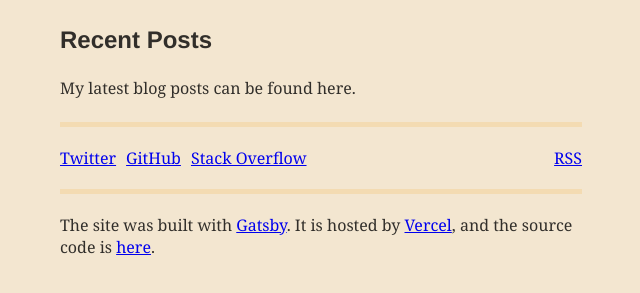
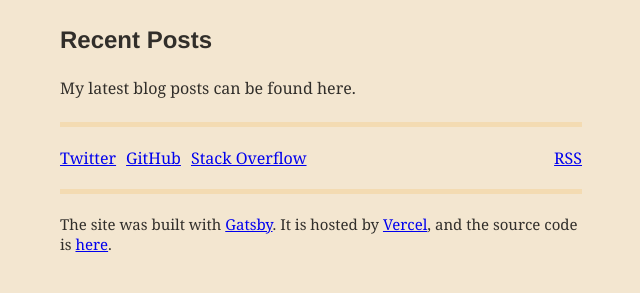
Before and after one commit to nufaylr/nufayl.dev, a Gatsby site: page / in a window 1280 px wide. Shown: the part 217-510 px from the top of the page, without its empty margins (319-959 px from the left). Built offline with nearby package versions, Linux system fonts and the light colour scheme; Gatsby itself is replaced by a stand-in of ours; what typography-theme-github would draw is missing.

Commit message:
fix: footer text size

```diff
--- a/src/components/Footer.js
+++ b/src/components/Footer.js
@@ -6,6 +6,7 @@ const componentStyle = {
     paddingTop: `20px`,
   },
   copyright: {
+    fontSize: "15px",
     display: "block",
     paddingTop: `20px`,
     marginTop: `20px`,
@@ -32,11 +33,7 @@ const Footer = () => {
     <footer>
       <div style={container}>
         <div style={rssBlock}>
-					<a
-						href="/rss.xml"
-						target="_blank"
-						rel="noopener noreferrer"
-					>
+          <a href="/rss.xml" target="_blank" rel="noopener noreferrer">
             RSS
           </a>
         </div>
@@ -77,11 +74,7 @@ const Footer = () => {
           Gatsby
         </a>
         . It is hosted by{" "}
-				<a
-					href="https://vercel.com/"
-					target="_blank"
-					rel="noopener noreferrer"
-				>
+        <a href="https://vercel.com/" target="_blank" rel="noopener noreferrer">
           Vercel
         </a>
         , and the source code is{" "}
```
Lines whose indentation alone changed are shown as unchanged.
